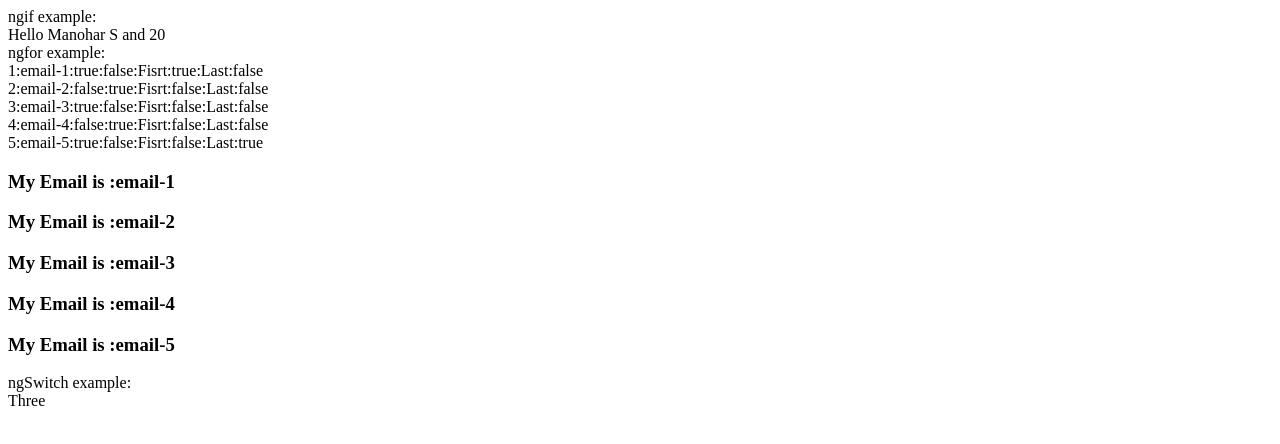
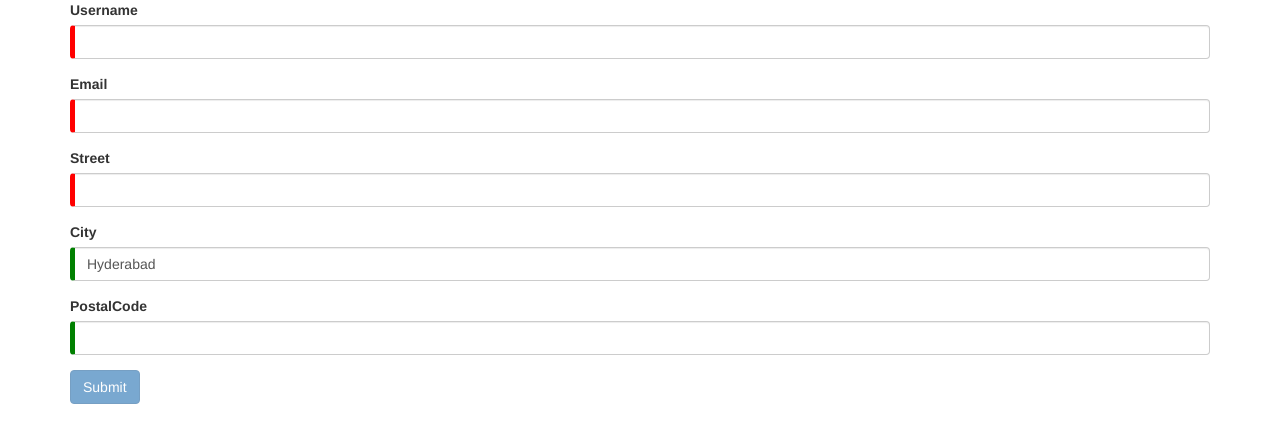
Before and after one commit to manohar427/angular2, an Angular app in the folder sample-ang-cli-1/: page / in a window 1280 px wide. Shown: the top 444 px of the page. Built offline with nearby package versions, Linux system fonts and the light colour scheme.

Commit message:
Form changes

```diff
--- /dev/null
+++ b/sample-ang-cli-1/src/app/app.forms.ts
@@ -0,0 +1,29 @@
+import { Component } from '@angular/core';
+
+@Component({
+    selector: 'app-root',
+    template: `Input:<input (keyup)=onKey($event)/><br/>
+               Entered Value is:{{test}}<br/>
+               <input #abc (keyup)="0">
+               {{abc.value}}
+               <br/>Keyup enter:
+               <input #xyz (keyup.enter)="0">
+               {{xyz.value}}<br/>
+               Put it all together:<input #aaa />
+               <input type='button' value='Add' (click)="addAll(aaa.value);aaa.value=''"/>
+               <br/>Values:<ul>
+               <li *ngFor='let x of all'>{{x}}</li>
+               </ul>
+               `
+})
+export class Form1{
+   test:string = "";
+   all=[];
+    onKey(event:any){
+        this.test += event.target.value + ' | ';
+        console.log("Message is :"+this.test)
+    }
+    addAll(val){
+        this.all.push(val);
+    }
+}
--- a/sample-ang-cli-1/src/app/app.module.ts
+++ b/sample-ang-cli-1/src/app/app.module.ts
@@ -8,11 +8,15 @@ import {AppComponentTB} from './app.appcomponent';
 import {AppTBChildComponent} from './app.appChildComponent';
 import {StructuralDirect} from './app.str.direct';
 import {Email} from './app.email';
+import {SwitchComponents} from './app.switch';
+import {Form1} from './app.forms';
+import {TemplateDrivForm} from './app.template.driven.form';
 
 @NgModule({
-  declarations: [AppComponent,MyChild,SizerComponent,AppComponentTB,AppTBChildComponent,StructuralDirect,Email],
+  declarations: [AppComponent,MyChild,SizerComponent,AppComponentTB,AppTBChildComponent,
+    StructuralDirect,Email,SwitchComponents,Form1,TemplateDrivForm],
   imports: [BrowserModule,FormsModule],
  // bootstrap: [AppComponent]
- bootstrap: [StructuralDirect]
+ bootstrap: [TemplateDrivForm]
 })
 export class AppModule { }
--- a/sample-ang-cli-1/src/app/app.str.direct.ts
+++ b/sample-ang-cli-1/src/app/app.str.direct.ts
@@ -1,5 +1,6 @@
-import { Component } from '@angular/core';
+import { Component,SimpleChanges,OnChanges } from '@angular/core';
 import { Email } from './app.email';
+
 
 
 @Component({
@@ -18,12 +19,56 @@ import { Email } from './app.email';
                  <div *ngSwitchCase="'2'">Two</div>
                  <div *ngSwitchCase="'3'">Three</div>
              </div>
+
+            <div>
+             <label *ngFor='let x of emails' >
+               <input type='radio' name='' [(ngModel)]='seleEmail' [value]='x'>{{x}}
+             </label>
+             </div>
+             <div [ngSwitch]='seleEmail'>
+                  <app-switch1  *ngSwitchCase="'Email-1'" [selValue]='seleEmail'></app-switch1>
+                  <app-switch2  *ngSwitchCase="'email-2'" [selValue]='seleEmail'></app-switch2>
+                  <app-switch3  *ngSwitchCase="'email-3'" [selValue]='seleEmail'></app-switch3>
+                  <app-switch4  *ngSwitchCase="'email-4'" [selValue]='seleEmail'></app-switch4>
+                  <app-switch5  *ngSwitchCase="'Email-5'" [selValue]='seleEmail'></app-switch5>
+                  <div *ngSwitchDefault>Default-{{seleEmail}}</div>
+             </div>
+             Personname1 :<div *ngIf='person'>{{person?.name}}</div>
+             Personname2 :<div *ngIf='person'>{{person.gender}}</div>
+             <br/>
+             <input type='text' [(ngModel)]='test'/>
+             <br/>
+             {{test}}
+             <br/>
+             <test-switch [sample]=test></test-switch>
+
   `
 })
-export class StructuralDirect {
-   person={name:"Manohar S",age:20}
+export class StructuralDirect{
+    person={name:"Manohar S",age:20}
    // person;
    email1 = "test@gmail.com";
-   emails=["email-1","email-2","email-3","email-4","email-5"];
+   emails=["Email-1","email-2","email-3","email-4","Email-5","email-6"];
    number=3;
+   seleVal="One";
+   seleEmail="";
+   test;
+   cars = new Array();
+
+   ngOnInit() {
+    console.log('....................ngOnInit().................');
+  }
+
+ constructor(){
+  console.log('....................constructor()-StructuralDirect.................');
+ }
+
+ ngOnDestroy(){
+  console.log('....................ngOnDestroy()-.................................');
+ }
+
+ ngDoCheck() {
+  this.cars.push(this.test);
+  console.log('....................ngDoCheck()-.................................'+JSON.stringify(this.cars));
+ }
 }
--- /dev/null
+++ b/sample-ang-cli-1/src/app/app.switch.ts
@@ -0,0 +1,73 @@
+import { Component, Input,SimpleChanges } from '@angular/core';
+
+@Component({
+    selector: 'app-switch1',
+    template: `Your selected value is :{{selValue}}`
+})
+export class Switch1{
+    @Input() selValue: String;
+
+    ngOnChanges(changes: SimpleChanges) {
+        for (let propName in changes) {
+          let chng = changes[propName];
+          let cur  = JSON.stringify(chng.currentValue);
+          let prev = JSON.stringify(chng.previousValue);
+          console.log(`....ngOnChanges()......${propName}: currentValue = ${cur}, previousValue = ${prev}`);
+        }
+    }
+
+    ngDoCheck() {
+        console.log(`............................ngDoCheck()..............................................`);
+    }
+
+    ngOnInit() {
+        console.log('....................Switch1-ngOnInit().................');
+      }
+
+}
+
+@Component({
+    selector: 'app-switch2',
+    template: `<h1>Your selected value is :{{selValue}}</h1>`,
+    styles: ['h1 { font-weight: normal; }']
+})
+export class Switch2{
+    @Input() selValue: String;
+}
+
+@Component({
+    selector: 'app-switch3',
+    template: `Your selected value is :{{selValue}}`
+})
+export class Switch3{
+    @Input() selValue: String;
+}
+
+@Component({
+    selector: 'app-switch4',
+    template: `Your selected value is :{{selValue}}`
+})
+export class Switch4{
+    @Input() selValue: String;
+}
+
+@Component({
+    selector: 'app-switch5',
+    template: `Your selected value is :{{selValue| uppercase | lowercase}}`
+})
+export class Switch5{
+    @Input() selValue: String;
+}
+
+@Component({
+    selector: 'test-switch',
+    template: `Your selected value is :{{selValue| uppercase | lowercase}}`
+})
+export class testswitch{
+    @Input() set sample(name: string) {
+        console.log(">>>>>>>>>>>>>>>>>>>>>>sample()):"+name);
+      }
+    //get name(): string { return this._name; }
+}
+
+export const SwitchComponents = [Switch3,Switch2,Switch1,Switch4,Switch5,testswitch];
--- /dev/null
+++ b/sample-ang-cli-1/src/app/app.template.driven.form.html
@@ -0,0 +1,73 @@
+<!DOCTYPE html>
+<html lang="en">
+<head>
+  <title>Bootstrap Example</title>
+  <meta charset="utf-8">
+  <meta name="viewport" content="width=device-width, initial-scale=1">
+  <link rel="stylesheet" href="https://maxcdn.bootstrapcdn.com/bootstrap/3.3.7/css/bootstrap.min.css">
+  <script src="https://ajax.googleapis.com/ajax/libs/jquery/3.3.1/jquery.min.js"></script>
+  <script src="https://maxcdn.bootstrapcdn.com/bootstrap/3.3.7/js/bootstrap.min.js"></script>
+</head>
+<body>
+
+<div class="container">
+            <form #userForm = "ngForm" (ngSubmit)="onSubmit(userForm.value)" novalidate>
+                <div class="form-group">
+                     <label>Username</label>
+                     <input type="text" minlength="4"  maxlength="6" #nameRef="ngModel" class="form-control" name="name" ngModel required/>
+                     <div *ngIf="nameRef.invalid && (nameRef.dirty || nameRef.touched)"  class="alert alert-danger">
+
+                            <div *ngIf="nameRef.errors.required">
+                               Name is required.
+                           </div>
+                           <div *ngIf="nameRef.errors.minlength">
+                              Name must be at least 4 characters long.
+                           </div>
+
+                           <div *ngIf="nameRef.errors.maxlength">
+                                Name cannot be morethan 6 chars.
+                             </div>
+
+                           <div *ngIf="nameRef.errors.forbiddenName">
+                              Name cannot be Bob.
+                           </div>
+                   </div>
+                 </div>
+                <div class="form-group">
+                        <label>Email</label>
+                        <input type="text" #emailRef='ngModel' class="form-control" name="email" ngModel required>
+                        <div [hidden]="emailRef.valid || emailRef.pristine" class="alert alert-danger">
+                                Please enter Email
+                           </div>
+                   </div>
+                <div ngModelGroup='address'>
+                        <div class="form-group">
+                                <label>Street</label>
+                                <input type="text" class="form-control" name="street" ngModel required>
+                           </div>
+                           <div class="form-group">
+                                <label>City</label>
+                                <input type="text" class="form-control" name="city" [(ngModel)]='address.city' required>
+
+                           </div>
+                           <div class="form-group">
+                                <label>PostalCode</label>
+                                <input type="text" #pcodeRef='ngModel' pattern="^[1-9][0-9]{4}$" class="form-control" name="pcode" ngModel>
+
+                                <div *ngIf="pcodeRef.invalid && (pcodeRef.dirty || pcodeRef.touched)"  class="alert alert-danger">
+
+
+
+                                       <div *ngIf="pcodeRef.errors.pattern">
+                                            Please enter a five digit number.
+                                        </div>
+                               </div>
+
+                           </div>
+                    </div>
+                   <button class="btn btn-primary" type="submit" [disabled]="!userForm.form.valid">Submit</button>
+            </form>
+</div>
+
+</body>
+</html>
--- /dev/null
+++ b/sample-ang-cli-1/src/app/app.template.driven.form.ts
@@ -0,0 +1,17 @@
+import { Component, Input,SimpleChanges } from '@angular/core';
+
+@Component({
+    selector: 'app-root',
+    templateUrl: `app.template.driven.form.html`,
+    styles:[`input.ng-invalid{border-left:5px solid red;}
+             input.ng-valid{border-left:5px solid green;}
+    `]
+})
+export class TemplateDrivForm{
+    myName="Manohar";
+    address= {city:"Hyderabad"};
+    onSubmit(values:any){
+console.log("Data:"+JSON.stringify(values));
+    }
+
+}
```
